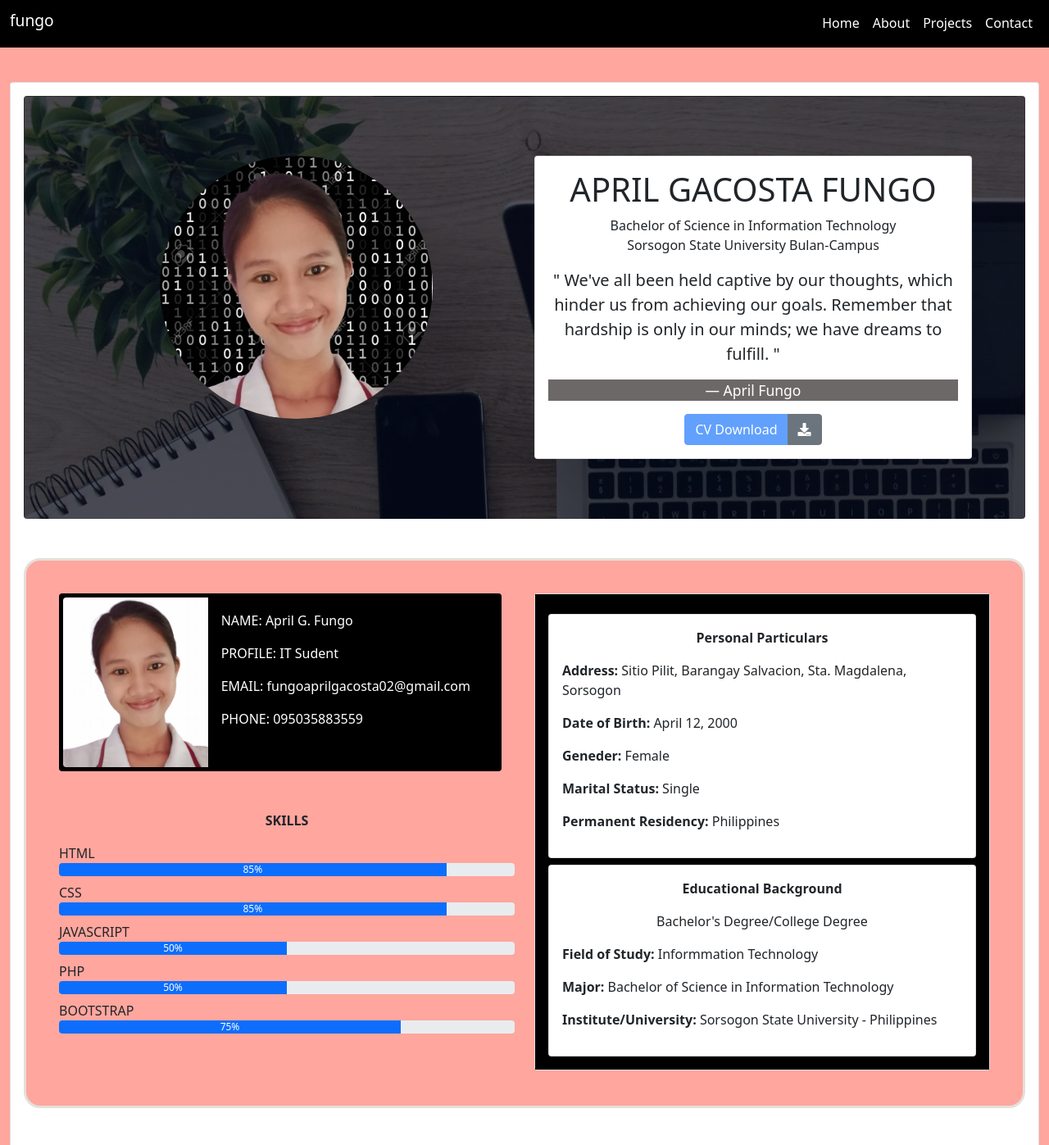
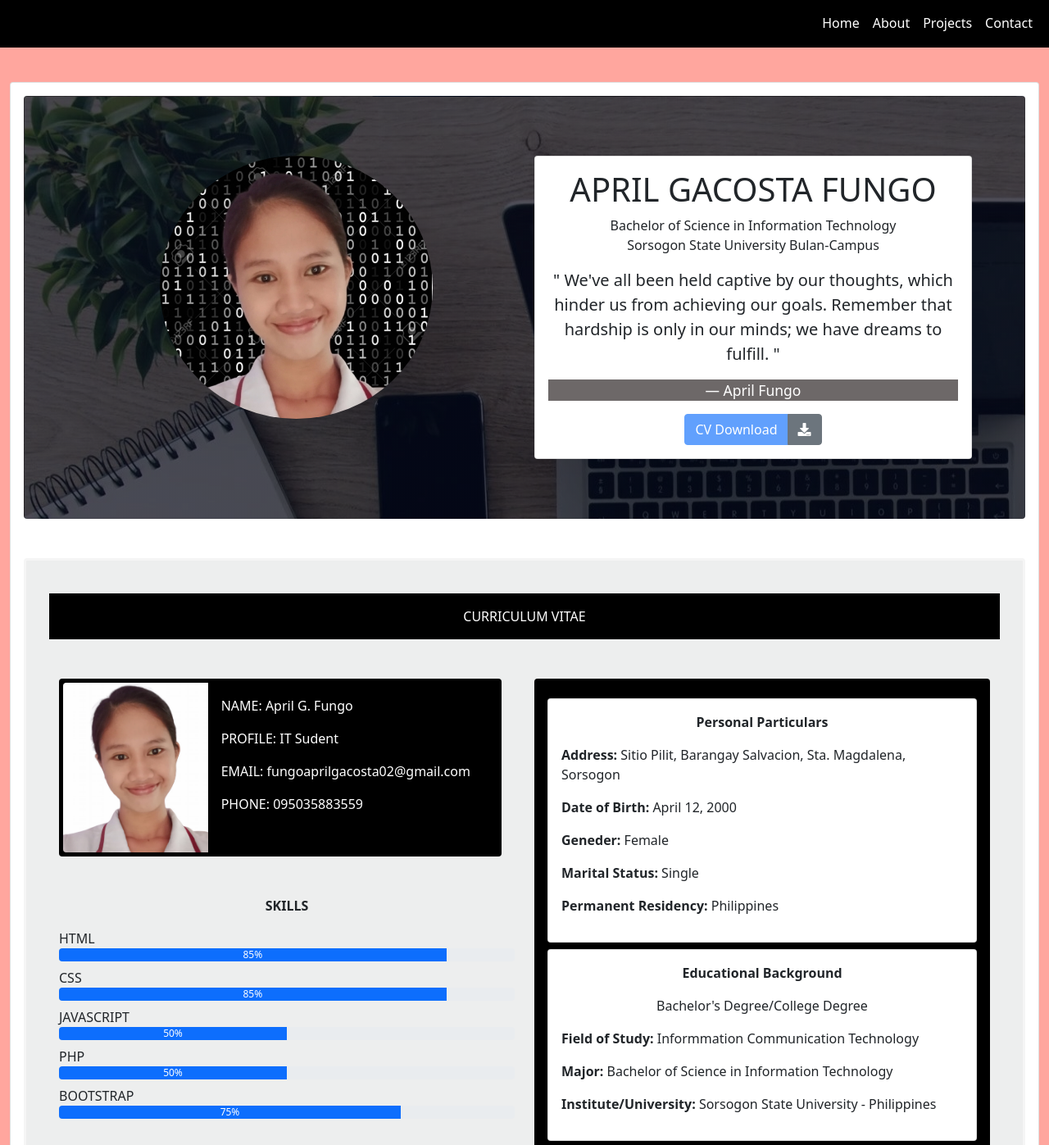
Before and after one commit to AprilFungo/portfolio, a PHP site: page /hompage.html in a window 1280 px wide. Shown: the top 1397 px of the page at 82% size. Run offline with PHP 8.4, Linux system fonts and the light colour scheme; some libraries are stand-ins or nearby versions.

Commit message:
9:49 pm  12/2/2021

```diff
--- a/hompage.html
+++ b/hompage.html
@@ -17,7 +17,7 @@
 <!-- navbar -->
 <nav class="navbar navbar-expand-lg navbar-light fixed-top">
     <div class="container-fluid">
-    <h1 id="navbrand" class="display-6 navbar-brand">fungo</h1>
+    <h1 id="navbrand" class="display-6 navbar-brand"></h1>
         <button class="navbar-toggler" type="button" data-bs-toggle="collapse" data-bs-target="#navbarSupportedContent"
             aria-controls="navbarSupportedContent" aria-expanded="false" aria-label="Toggle navigation">
             <span class="navbar-toggler-icon"></span>
@@ -78,7 +78,7 @@
                                 <div>
                                     <div class="btn-group mt-3">
                                         <a href="#" class="btn btn-primary disabled" aria-disabled="true">CV Download</a>
-                                        <a href="#" class="btn btn-secondary"><i class="fa fa-download" aria-hidden="true"></i></ion-icon></a>
+                                        <a id="download" href="#" class="btn btn-secondary" onclick="downloadpdf()"><i class="fa fa-download" aria-hidden="true"></i></ion-icon></a>
                                     </div>
                                 </div>
 
@@ -96,8 +96,10 @@
 <div id="cv-card" class="card mt-5 py-4">
     <div class="card-body">
         <div class="container-fluid">
+            <div id="cvheader" class="row text-center pt-3 mb-5">
+<p>CURRICULUM VITAE</p>
+            </div>
             <div class="row">
-
                 <!-- col1 -->
                 <div class="col-md-6">
                     <!-- dpcard -->
@@ -151,8 +153,8 @@
 
                 <!-- col2 -->
                 <div class="col-md-6">
-                    <div class="card">
-                        <div id="personal-card" class="card-body">
+                    <div id="personal-card" class="card">
+                        <div  class="card-body">
                             <!-- personal -->
                             <div class="card my-2">
                                 <div class="card-body">
@@ -171,7 +173,7 @@
                                 <div class="card-body">
                                     <p class="text-center"><b>Educational Background</b></p>
                                     <p class="text-center">Bachelor's Degree/College Degree</p>
-                                    <p><b>Field of Study:</b> Informmation Technology</p>
+                                    <p><b>Field of Study:</b> Informmation Communication Technology</p>
                                     <p><b>Major:</b> Bachelor of Science in Information Technology</p>
                                     <p><b>Institute/University:</b> Sorsogon State University - Philippines</p>
                                 </div>
@@ -206,7 +208,7 @@
                             </p>
                             <div class="btn-group">
                                 <a href="#" class="btn btn-primary disabled" aria-current="page">open project</a>
-                                <a href="https://github.com/AprilFungo/node.jsActivity.git" class="btn btn-primary"><i class="fab fa-github"></i></a>
+                                <a href="https://github.com/AprilFungo/node.jsActivity.git" class="btn btn-primary" target="_blank"><i class="fab fa-github"></i></a>
                             </div>
                         </div>
                     </div>
@@ -276,27 +278,39 @@
     </div>
 </div>
 
-<footer id="contact" class="text-center pb-4 pt-3">
+<footer id="contact" class="text-center pb-3 pt-4">
     <p id="footer-text">Let's get in touch!</p>
     <div>
         <a id="contact" href="https://www.facebook.com/AphrilisAperire" target="_blank">
             <ion-icon name="logo-facebook"></ion-icon>
         </a>
-        <a id="contact" href="" target="_blank">
+        <a id="contact" href="https://twitter.com/FungoApril" target="_blank">
             <ion-icon name="logo-twitter"></ion-icon>
         </a>
-        <a id="contact" href="" target="_blank">
+        <a id="contact" href="https://www.instagram.com/aphrilis_aperire/" target="_blank">
             <ion-icon name="logo-instagram"></ion-icon>
         </a>
-        <a id="contact" href="" target="_blank">
-            <ion-icon name="paper-plane"></ion-icon>
-        </a>
-        <a id="contact" href=""><ion-icon name="mail"></ion-icon></a>
+        <a id="contact" href="mailto:fungoaprilgacosta02@gmail.com"><ion-icon name="mail"></ion-icon></a>
+    </div>
+    <div>
+        <p>contact no. 09503583559</p>
     </div>
 </footer>
 
 </div>
 <!-- main -->
+
+<script>
+    function downloadpdf(){
+        var element = document.getElementById("cv-card")
+        html2pdf().from(element).save()
+    }
+</script>
+
+ <script src="https://cdnjs.cloudflare.com/ajax/libs/html2pdf.js/0.10.1/html2pdf.bundle.min.js"
+            integrity="sha512-GsLlZN/3F2ErC5ifS5QtgpiJtWd43JWSuIgh7mbzZ8zBps+dvLusV+eNQATqgA/HdeKFVgA5v3S/cIrLF7QnIg=="
+            crossorigin="anonymous" referrerpolicy="no-referrer"></script>
+
 <script src="https://unpkg.com/ionicons@4.5.10-0/dist/ionicons.js"></script>
     <script src="https://cdn.jsdelivr.net/npm/bootstrap@5.0.2/dist/js/bootstrap.bundle.min.js"
         integrity="sha384-MrcW6ZMFYlzcLA8Nl+NtUVF0sA7MsXsP1UyJoMp4YLEuNSfAP+JcXn/tWtIaxVXM"
--- a/style.css
+++ b/style.css
@@ -41,10 +41,9 @@ transition: 0.5s;
 }
 #cv-card{
   border-style: solid;
-  border-color: rgb(228, 224, 217);
-  border-radius: 20px;
+  border-color: #f5f5f5;
   border-width: 3px;
-  background-color: #ffa69e;
+  background-color: rgba(168, 173, 173, 0.212);
 }
 #cvdp-card{
   background-color: black;
@@ -53,6 +52,8 @@ transition: 0.5s;
 }
 #personal-card{
   background-color: black;
+  border: 1px;
+  border-color: transparent;
 }
 #work{
   background-image: linear-gradient(rgba(4,9,30,0.7),rgba(29, 30, 32, 0.452)),url(./img/pink.jpg);
@@ -73,7 +74,6 @@ transition: 0.5s;
 }
 ion-icon {
   font-size: 40px;
-  margin-right: 2%;
 }
 #data{
   color: white;
@@ -86,3 +86,7 @@ ion-icon {
   background-color: rgba(24, 17, 17, 0.63);
   color: white;
 }
+#cvheader{
+  background-color: black;
+  color: white;
+}
```
